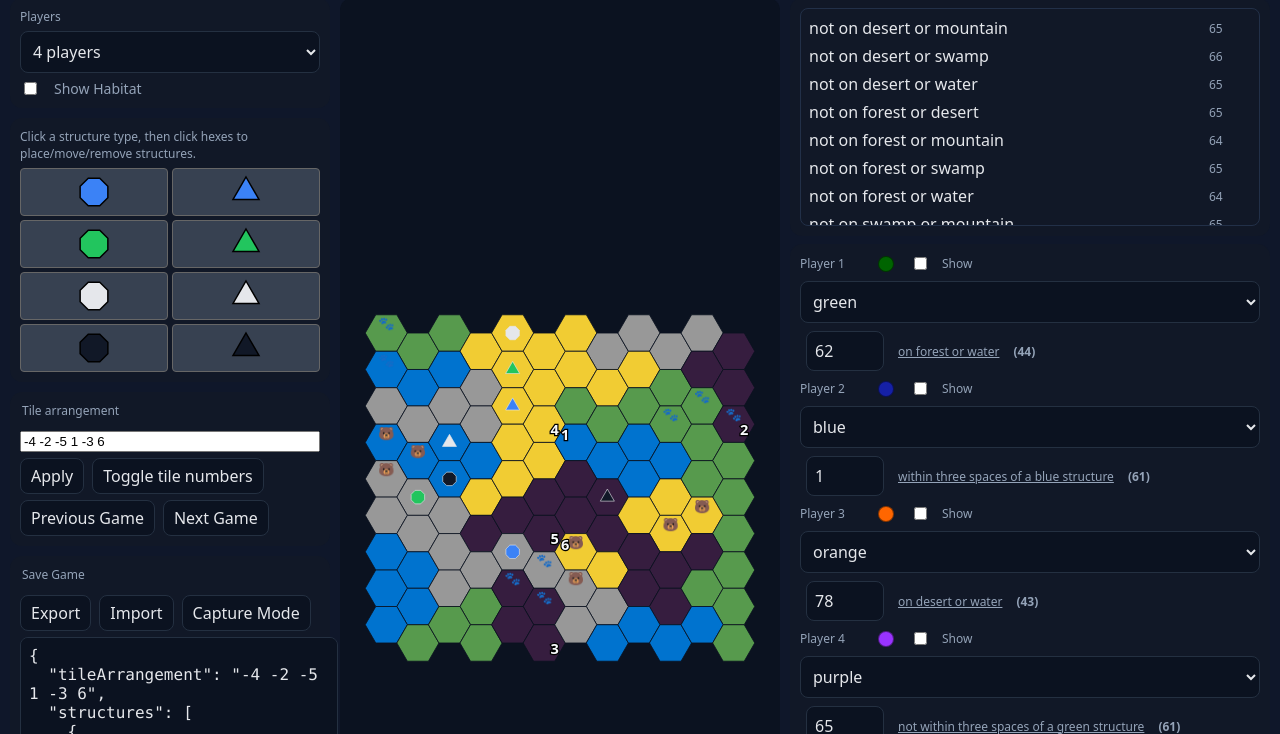
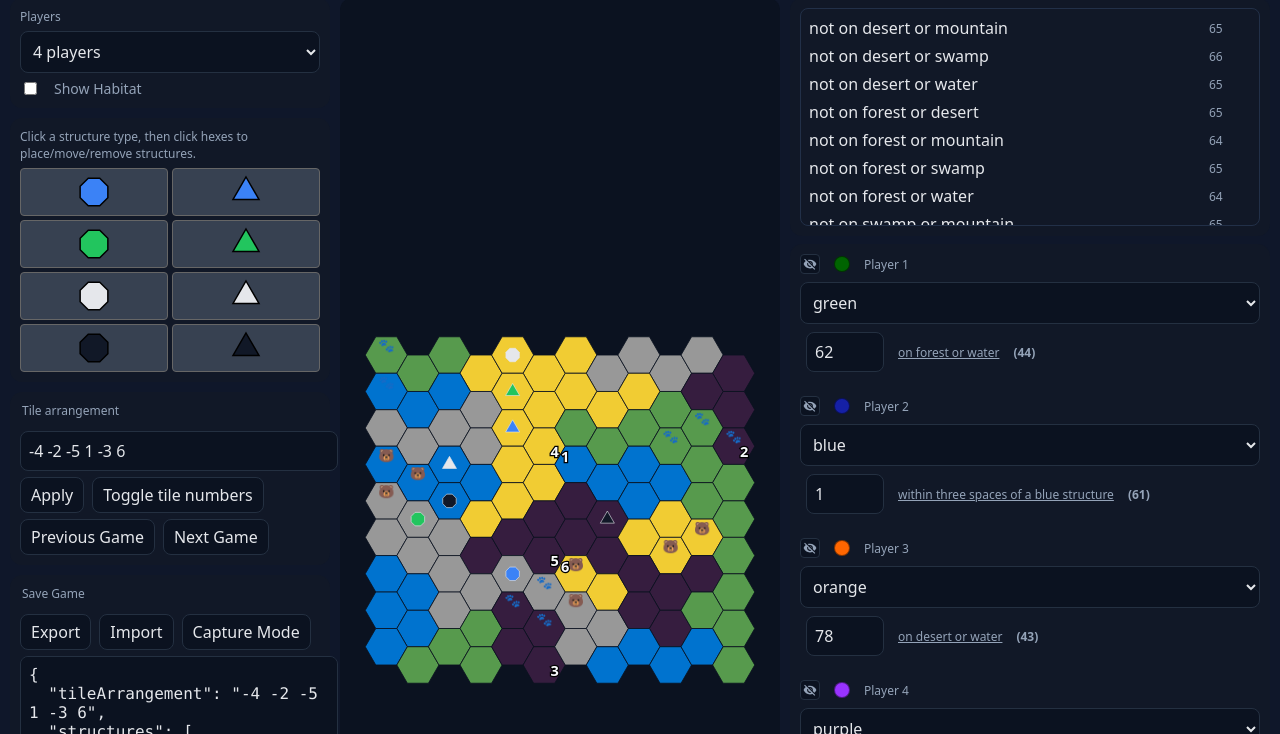
Before and after one commit to santileortiz/cryptid-explorer, a plain HTML site: page index.html in a window 1280 px wide. Shown: the part 66-800 px from the top of the page. Drawn offline with Linux system fonts and the light colour scheme.

Commit message:
Clean UI and improve game capture mode

```diff
--- a/index.html
+++ b/index.html
@@ -44,6 +44,9 @@
 		textarea.code { font-family: ui-monospace, SFMono-Regular, Menlo, Monaco, Consolas, "Liberation Mono", monospace; height: 160px; }
 		hr { border:0; border-top:1px solid #223048; margin:8px 0; }
 		.colorChip { width:14px; height:14px; border-radius:999px; display:inline-block; vertical-align:middle; border:1px solid #0007; }
+		.eye-toggle { width: 20px; height: 20px; padding: 2px; border: 1px solid #243041; background: #0b1220; border-radius: 4px; cursor: pointer; display: inline-flex; align-items: center; justify-content: center; }
+		.eye-toggle:hover { background: #1e293b; }
+		.eye-toggle svg { width: 14px; height: 14px; fill: var(--muted); }
 	</style>
 </head>
 <body>
@@ -72,7 +75,7 @@
 
 		<div class="panel group">
 			<legend>Tile arrangement</legend>
-			<input id="arrangementStr" class="code" placeholder="e.g., 6 3 1 5 4 2" value="-4 -2 -5 1 -3 6">
+			<input id="arrangementStr" type="text" placeholder="e.g., 6 3 1 5 4 2" value="-4 -2 -5 1 -3 6">
 			<div class="row">
 				<button id="applyArrangement" class="inline">Apply</button>
 				<button id="toggleTileLabels" class="inline">Toggle tile numbers</button>
@@ -1311,9 +1314,13 @@ function rebuildAssignmentsUI(){
 	}
 
 	PLAYER_ASSIGNMENTS.forEach((a,idx)=>{
-		const row=document.createElement('div'); row.className='row'; row.style.marginBottom='8px';
+		const row=document.createElement('div'); row.className='row';
+		// Add spacing between player rows, except for the last one
+		if (idx < PLAYER_ASSIGNMENTS.length - 1) {
+			row.style.marginBottom='24px';
+		}
 		const label=document.createElement('label'); label.textContent=`Player ${idx+1}`; label.style.minWidth='70px';
-		const chip=document.createElement('span'); chip.className='colorChip'; chip.style.background=PLAYER_COLORS[a.color]; chip.style.marginRight='6px';
+		const chip=document.createElement('span'); chip.className='colorChip'; chip.style.background=PLAYER_COLORS[a.color]; chip.style.margin='0 6px';
 
 		const colorSel=document.createElement('select');
 		PLAYER_COLOR_ORDER.forEach(c=>{ const opt=document.createElement('option'); opt.value=c; opt.textContent=c; opt.selected=(a.color===c); colorSel.appendChild(opt); });
@@ -1418,26 +1425,34 @@ function rebuildAssignmentsUI(){
 		// Initial rule display
 		updateRuleDisplay(a, ruleDisplay, cellCount);
 
-		// Add show outline checkbox
-		const showOutlineCheckbox = document.createElement('input');
-		showOutlineCheckbox.type = 'checkbox';
-		showOutlineCheckbox.id = `showPlayer${idx}`;
-		showOutlineCheckbox.style.marginLeft = '6px';
-		showOutlineCheckbox.addEventListener('change', () => {
+		// Add show/hide eye toggle
+		const eyeToggle = document.createElement('button');
+		eyeToggle.type = 'button';
+		eyeToggle.className = 'eye-toggle';
+		eyeToggle.id = `showPlayer${idx}`;
+
+		// Start with "hidden" state (eye closed) - use data attribute for compatibility
+		eyeToggle.dataset.visible = 'false';
+
+		function updateEyeIcon() {
+			const isVisible = eyeToggle.dataset.visible === 'true';
+			eyeToggle.innerHTML = isVisible
+				? `<svg viewBox="0 0 24 24"><path d="M12 4.5C7 4.5 2.73 7.61 1 12c1.73 4.39 6 7.5 11 7.5s9.27-3.11 11-7.5c-1.73-4.39-6-7.5-11-7.5zM12 17c-2.76 0-5-2.24-5-5s2.24-5 5-5 5 2.24 5 5-2.24 5-5 5zm0-8c-1.66 0-3 1.34-3 3s1.34 3 3 3 3-1.34 3-3-1.34-3-3-3z"/></svg>`
+				: `<svg viewBox="0 0 24 24"><path d="M12 7c2.76 0 5 2.24 5 5 0 .65-.13 1.26-.36 1.83l2.92 2.92c1.51-1.26 2.7-2.89 3.43-4.75-1.73-4.39-6-7.5-11-7.5-1.4 0-2.74.25-3.98.7l2.16 2.16C10.74 7.13 11.35 7 12 7zM2 4.27l2.28 2.28.46.46C3.08 8.3 1.78 10.02 1 12c1.73 4.39 6 7.5 11 7.5 1.55 0 3.03-.3 4.38-.84l.42.42L19.73 22 21 20.73 3.27 3 2 4.27zM7.53 9.8l1.55 1.55c-.05.21-.08.43-.08.65 0 1.66 1.34 3 3 3 .22 0 .44-.03.65-.08l1.55 1.55c-.67.33-1.41.53-2.2.53-2.76 0-5-2.24-5-5 0-.79.2-1.53.53-2.2zm4.31-.78l3.15 3.15.02-.16c0-1.66-1.34-3-3-3l-.17.01z"/></svg>`;
+		}
+
+		updateEyeIcon();
+
+		eyeToggle.addEventListener('click', () => {
+			const currentVisible = eyeToggle.dataset.visible === 'true';
+			eyeToggle.dataset.visible = (!currentVisible).toString();
+			updateEyeIcon();
 			autoEvaluateAndRedraw();
 		});
 
-		const showOutlineLabel = document.createElement('label');
-		showOutlineLabel.htmlFor = `showPlayer${idx}`;
-		showOutlineLabel.textContent = 'Show';
-		showOutlineLabel.style.fontSize = '12px';
-		showOutlineLabel.style.color = 'var(--muted)';
-		showOutlineLabel.style.marginLeft = '4px';
-
+		row.appendChild(eyeToggle);
+		row.appendChild(chip);
 		row.appendChild(label);
-		row.appendChild(chip);
-		row.appendChild(showOutlineCheckbox);
-		row.appendChild(showOutlineLabel);
 		row.appendChild(colorSel);
 		row.appendChild(clueInput);
 		row.appendChild(ruleDisplay);
@@ -1523,10 +1538,10 @@ function autoEvaluateAndRedraw(){
 	const per = act.map((r,i)=>[r, evalRule(r), activeAssignments[i]]);
 	per.forEach(([r,s])=>{ const el=document.getElementById(`rc_${r.id}`); if(el) el.textContent=`${s.size}`; });
 
-	// Only show overlays for players whose checkboxes are checked
+	// Only show overlays for players whose eye toggles are visible
 	const overlays = per.filter(([r,s,assignment]) => {
-		const checkbox = document.getElementById(`showPlayer${assignment.originalIndex}`);
-		return checkbox && checkbox.checked;
+		const eyeToggle = document.getElementById(`showPlayer${assignment.originalIndex}`);
+		return eyeToggle && eyeToggle.dataset.visible === 'true';
 	}).map(([r,s,assignment])=>({id:r.id,set:s,color: PLAYER_COLORS[assignment.color] }));
 
 	// Always calculate habitat intersection regardless of checkboxes
```
